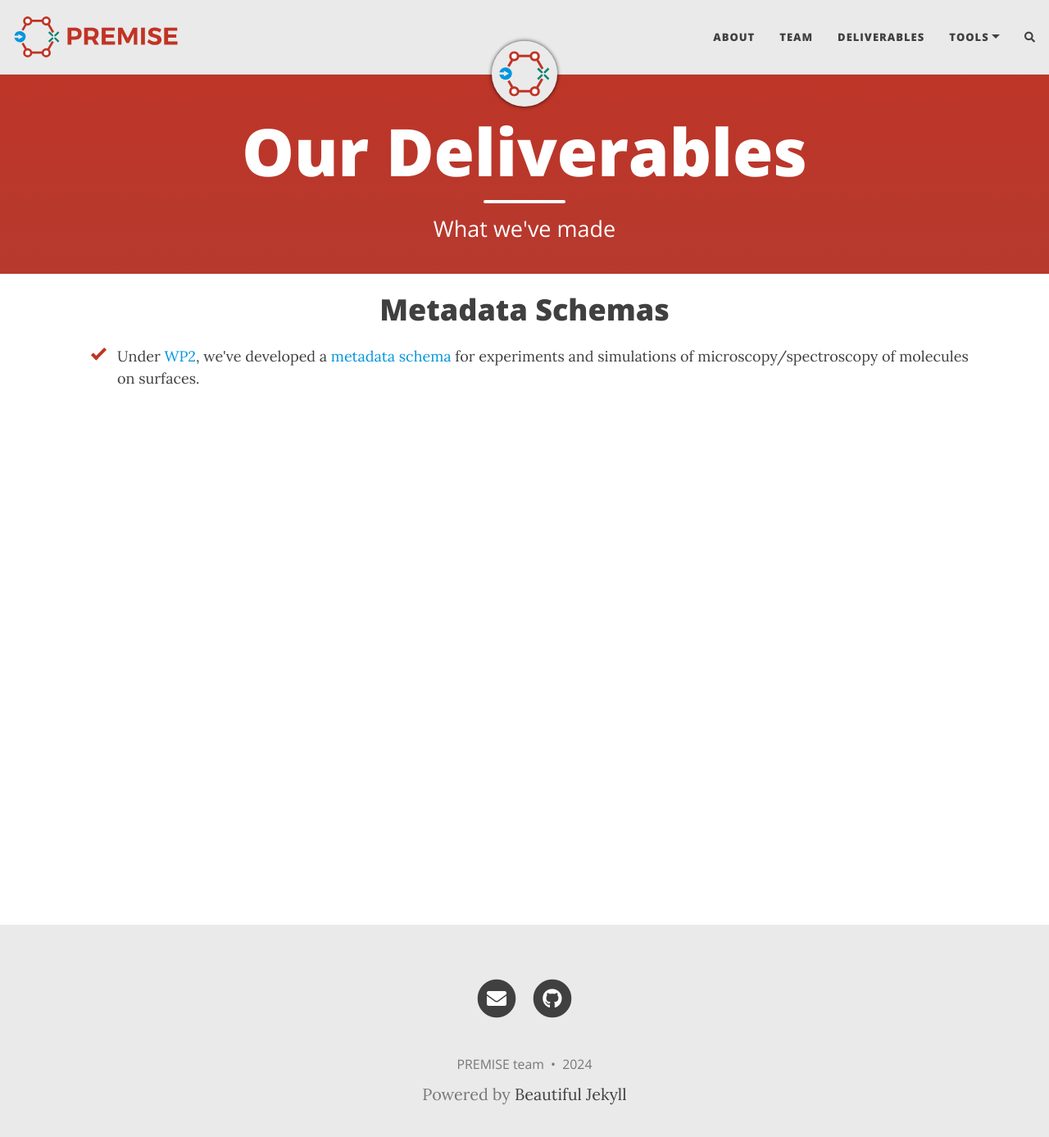
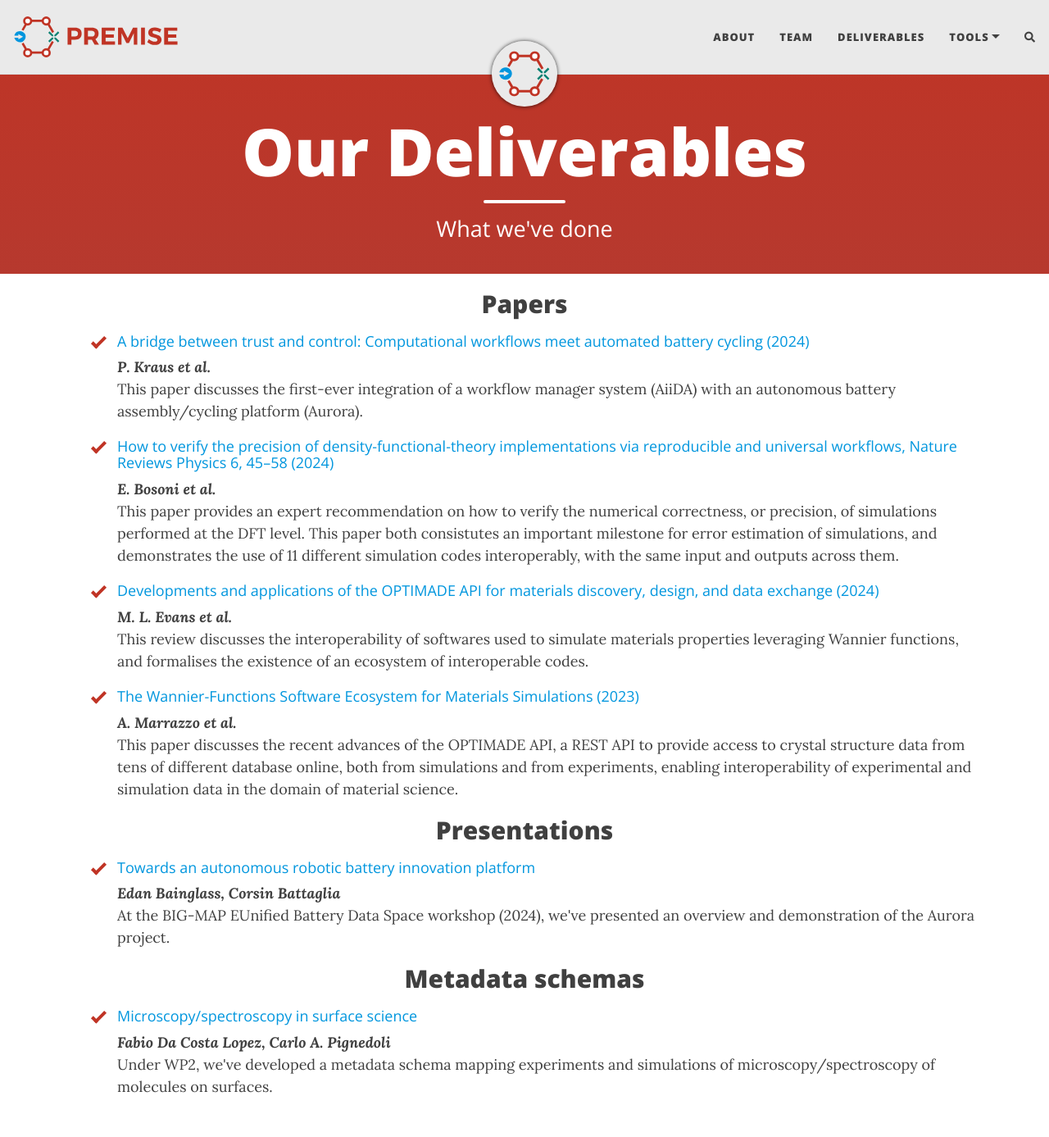
Before and after one commit to ord-premise/ord-premise.github.io, a Jekyll site: the page built from deliverables.html, in a window 1280 px wide and 1400 px high. Shown: the top 1387 px of the window at 82% size. Built offline with Jekyll 4.4.1, drawn with Linux system fonts in a browser that asks for light colours; nearby versions of some CDN libraries; comment, search, counter and statistics services are not loaded.

Commit message:
Update deliverables page with papers/presentations

```diff
--- /dev/null
+++ b/_data/deliverables.yml
@@ -0,0 +1,32 @@
+- category: papers
+  items:
+  - title: 'A bridge between trust and control: Computational workflows meet automated battery cycling (2024)'
+    authors: P. Kraus et al.
+    link: https://chemrxiv.org/engage/chemrxiv/article-details/6549ec72c573f893f1fb3626
+    description: This paper discusses the first-ever integration of a workflow manager system (AiiDA) with an autonomous battery assembly/cycling platform (Aurora).
+  - title: How to verify the precision of density-functional-theory implementations via reproducible and universal workflows, Nature Reviews Physics 6, 45–58 (2024)
+    authors: E. Bosoni et al.
+    link: https://www.nature.com/articles/s42254-023-00655-3
+    description: This paper provides an expert recommendation on how to verify the numerical correctness, or precision, of simulations performed at the DFT level. This paper both consistutes an important milestone for error estimation of simulations, and demonstrates the use of 11 different simulation codes interoperably, with the same input and outputs across them.
+  - title: Developments and applications of the OPTIMADE API for materials discovery, design, and data exchange (2024)
+    authors: M. L. Evans et al.
+    link: https://arxiv.org/abs/2402.00572
+    description: This review discusses the interoperability of softwares used to simulate materials properties leveraging Wannier functions, and formalises the existence of an ecosystem of interoperable codes.
+  - title: The Wannier-Functions Software Ecosystem for Materials Simulations (2023)
+    authors: A. Marrazzo et al.
+    link: https://arxiv.org/abs/2312.10769
+    description: This paper discusses the recent advances of the OPTIMADE API, a REST API to provide access to crystal structure data from tens of different database online, both from simulations and from experiments, enabling interoperability of experimental and simulation data in the domain of material science.
+- category: presentations
+  items:
+  - title: Towards an autonomous robotic battery innovation platform
+    authors: Edan Bainglass, Corsin Battaglia
+    link: https://battery2030.eu/news/activities/big-map-workshop-towards-a-unified-future/
+    description: At the BIG-MAP EUnified Battery Data Space workshop (2024), we've presented an overview and demonstration of the Aurora project.
+- category: metadata schemas
+  items:
+  - title: Microscopy/spectroscopy in surface science
+    authors: Fabio Da Costa Lopez, Carlo A. Pignedoli
+    link: https://github.com/nanotech-empa/nanotech-premise
+    description: Under WP2, we've developed a metadata schema mapping experiments and simulations of microscopy/spectroscopy of molecules on surfaces.
+
+# In addition to https://doi.org/10.26434/chemrxiv-2023-4vs5w that you already probably are including, I have the following 3 papers with an acknowledgment to PREMISE:
--- a/assets/sass/deliverables.scss
+++ b/assets/sass/deliverables.scss
@@ -1,8 +1,24 @@
-.deliverables-list {
-  list-style-type: none;
+.deliverables {
+  h2 {
+    text-align: center;
+  }
 
-  li {
-    @extend .checkmark;
-    margin: 0.5em 0;
+  ul {
+    list-style-type: none;
+
+    li {
+      @extend .checkmark;
+      margin: 0.5em 0;
+
+      .header {
+        font-size: large;
+        font-weight: normal;
+      }
+
+      .authors {
+        font-weight: bold;
+        font-style: italic;
+      }
+    }
   }
 }
--- a/deliverables.html
+++ b/deliverables.html
@@ -1,15 +1,22 @@
 ---
 layout: page
 title: Our Deliverables
-subtitle: What we've made
+subtitle: What we've done
 ---
 
-<h1 class="text-center my-4">Metadata Schemas</h1>
-<ul class="deliverables-list">
-  <li>
-    Under
-    <a href="../about#WP2">WP2</a>, we've developed a
-    <a href="https://github.com/nanotech-empa/nanotech-premise">metadata schema</a>
-    for experiments and simulations of microscopy/spectroscopy of molecules on surfaces.
-  </li>
-</ul>
+<div class="deliverables">
+  {% for deliverable in site.data.deliverables %}
+    <h2>{{ deliverable.category | capitalize }}</h2>
+    <ul>
+      {% for item in deliverable.items %}
+        <li>
+          <h3 class="header">
+            <a class="link" href={{ item.link }}>{{ item.title }}</a>
+          </h3>
+          <div class="authors">{{ item.authors }}</div>
+          <div class="description">{{ item.description }}</div>
+        </li>
+      {% endfor %}
+    </ul>
+  {% endfor %}
+</div>
```
